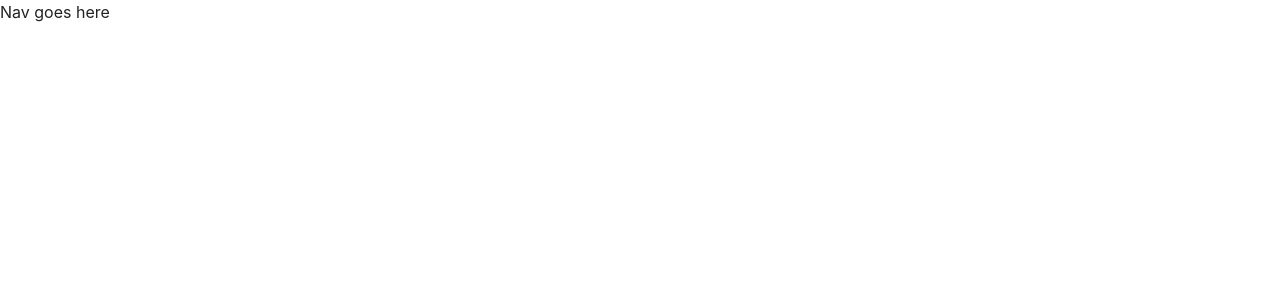
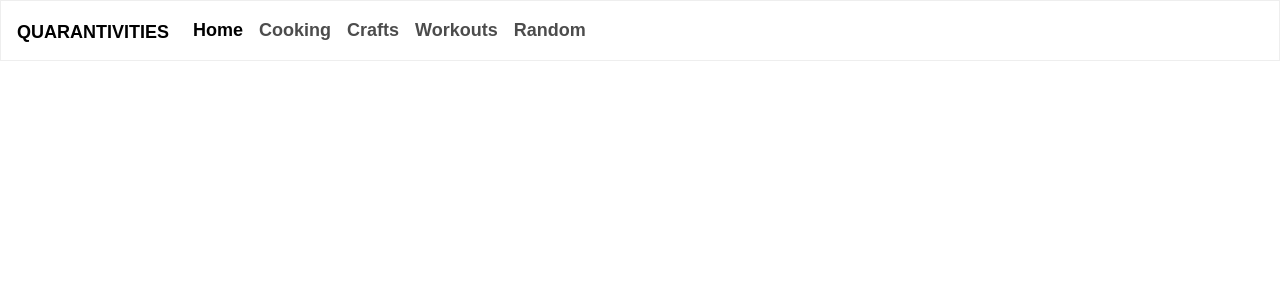
Before and after one commit to BriGab/Quarantivities, a React (Create React App) app in the folder client/: page / in a window 1280 px wide. Shown: the top 300 px of the page. Built offline with nearby package versions, Linux system fonts and the light colour scheme; a web font is replaced by a local one.

Commit message:
basic navbar

```diff
--- a/client/src/components/Nav/index.js
+++ b/client/src/components/Nav/index.js
@@ -1,10 +1,101 @@
 import React from "react";
+import { Link } from "react-router-dom";
 
 function Nav() {
     return (
-        <nav>
-            Nav goes here
-        </nav>
+        <nav className="navbar navbar-expand-lg navbar-light bg-light">
+        <div>
+        <Link className="navbar-brand" to="/">
+          Quarantivities
+        </Link>
+        </div>
+
+        <div>
+         <ul className="navbar-nav">
+            <li className="nav-item">
+              <Link
+                to="/"
+                className={
+                  window.location.pathname === "/" || window.location.pathname === "/home"
+                    ? "nav-link active"
+                    : "nav-link"
+                }
+              >
+                Home
+              </Link>
+              </li>
+          </ul>
+        </div>
+
+        <div>
+          <ul className="navbar-nav">
+            <li className="nav-item">
+              <Link
+                to="/"
+                className={
+                  window.location.pathname === "/cooking"
+                    ? "nav-link active"
+                    : "nav-link"
+                }
+              >
+                Cooking
+              </Link>
+            </li>
+          </ul>
+          </div>
+
+        <div>
+          <ul className="navbar-nav">
+            <li className="nav-item">
+              <Link
+                to="/"
+                className={
+                  window.location.pathname === "/crafts"
+                    ? "nav-link active"
+                    : "nav-link"
+                }
+              >
+                Crafts
+              </Link>
+            </li>
+        </ul>
+        </div>
+
+        <div>
+        <ul className="navbar-nav">
+            <li className="nav-item">
+              <Link
+                to="/"
+                className={
+                  window.location.pathname === "/workouts"
+                    ? "nav-link active"
+                    : "nav-link"
+                }
+              >
+                Workouts
+              </Link>
+            </li>
+        </ul>
+        </div>
+
+        <div>
+        <ul className="navbar-nav">
+            <li className="nav-item">
+              <Link
+                to="/"
+                className={
+                  window.location.pathname === "/random"
+                    ? "nav-link active"
+                    : "nav-link"
+                }
+              >
+                Random
+              </Link>
+            </li>
+          </ul>
+        </div>
+
+      </nav>
     )
 }
 
```
